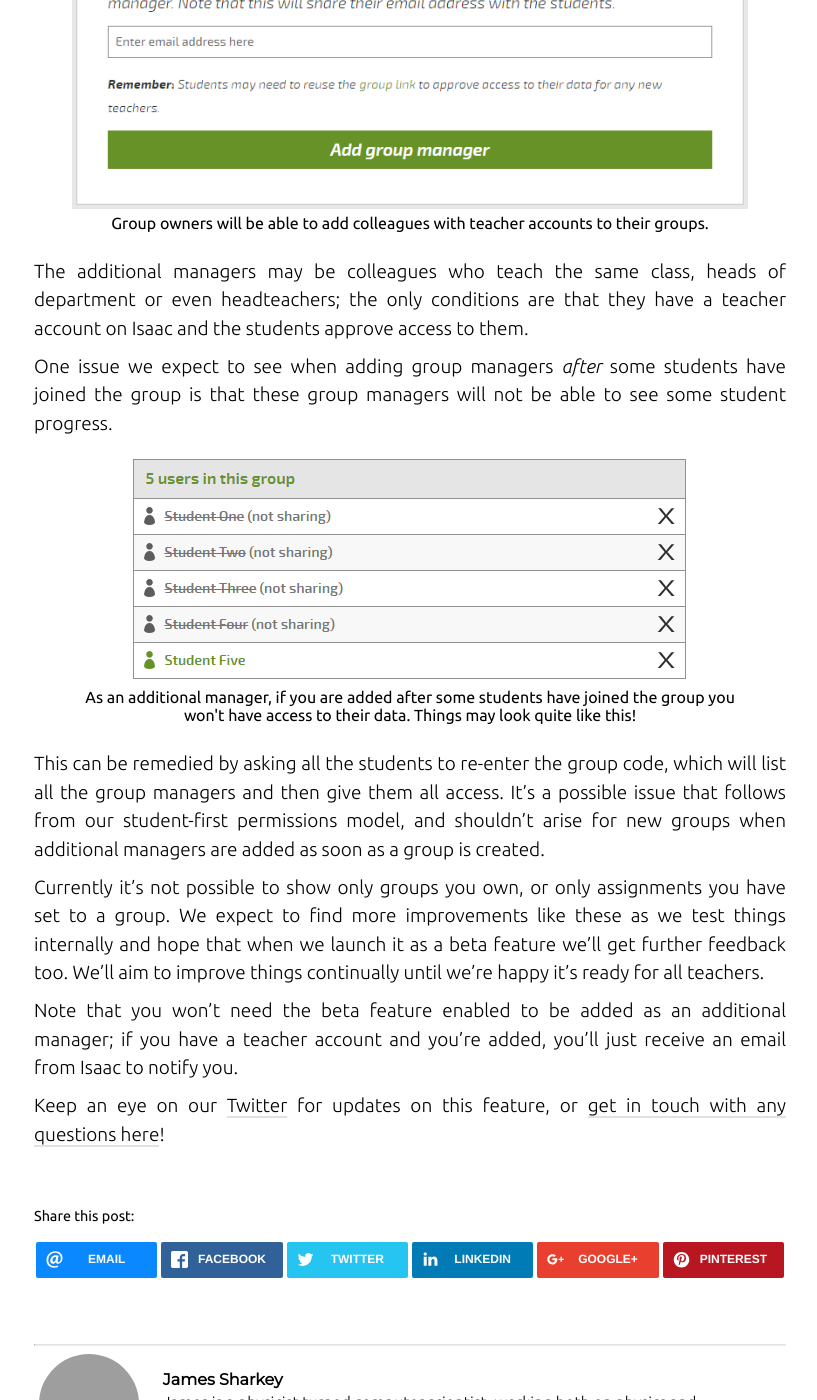
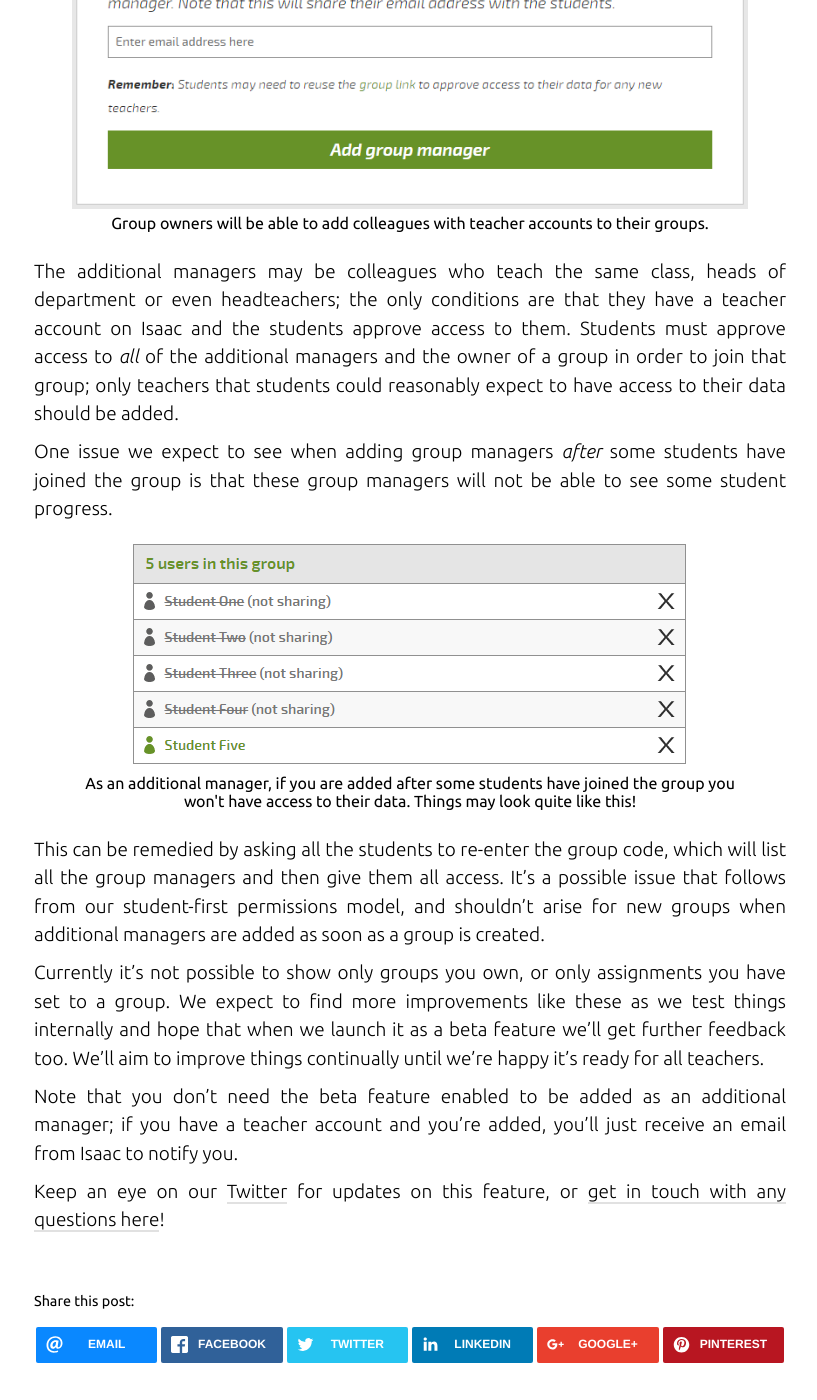
Before and after one commit to isaacphysics/isaac-labs, a Jekyll site: the page built from blog/_posts/2018-05-08-teachers-sharing-groups.markdown, in a window 1280 px wide and 1400 px high, scrolled down 1849 px. Shown: the whole window, without its empty margins (230-1047 px from the left). Built offline with Jekyll 4.4.1, drawn with Linux system fonts in a browser that asks for light colours; nearby versions of some CDN libraries; some of the changed text lies outside the part shown; grey boxes are pictures that could not be loaded.

Commit message:
More wording changes to multiple teachers per group post

```diff
--- a/blog/_posts/2018-05-08-teachers-sharing-groups.markdown
+++ b/blog/_posts/2018-05-08-teachers-sharing-groups.markdown
@@ -20,13 +20,13 @@ Why has this been so tricky to implement? Our data sharing model puts students i
 
 When students use a group code, they'll now see a more detailed dialogue like the one above, showing all the teachers they will be granting access to. It also highlights those they are already sharing some data with: to show that they have trusted that user before, or to help see which additional managers have been added since they last used the group code.
 
-Teachers will eventually be given a new option alongside the "Invite Users" option for groups they have created: "Edit Group Managers":
+How do you use this new feature? Teachers will eventually be given a new option alongside the "Invite Users" option for groups they have created: "Edit Group Managers":
 <figure style="text-align:center;margin:15px auto 25px auto;width:90%;">
     <img src="/images/sharing-groups/add-managers-dialogue-box.png" alt="The new edit group manager interface, listing the names and emails of all teachers who manage the group.">
     <figcaption>Group owners will be able to add colleagues with teacher accounts to their groups.</figcaption>
 </figure>
 
-The additional managers may be colleagues who teach the same class, heads of department or even headteachers; the only conditions are that they have a teacher account on Isaac and the students approve access to them.
+The additional managers may be colleagues who teach the same class, heads of department or even headteachers; the only conditions are that they have a teacher account on Isaac and the students approve access to them. Students must approve access to _all_ of the additional managers and the owner of a group in order to join that group; only teachers that students could reasonably expect to have access to their data should be added.
 
 One issue we expect to see when adding group managers _after_ some students have joined the group is that these group managers will not be able to see some student progress.
 <figure style="text-align:center;margin:15px auto 25px auto;width:90%;">
@@ -38,6 +38,6 @@ This can be remedied by asking all the students to re-enter the group code, whic
 
 Currently it's not possible to show only groups you own, or only assignments you have set to a group. We expect to find more improvements like these as we test things internally and hope that when we launch it as a beta feature we'll get further feedback too. We'll aim to improve things continually until we're happy it's ready for all teachers.
 
-Note that you won't need the beta feature enabled to be added as an additional manager; if you have a teacher account and you're added, you'll just receive an email from Isaac to notify you.
+Note that you don't need the beta feature enabled to be added as an additional manager; if you have a teacher account and you're added, you'll just receive an email from Isaac to notify you.
 
 Keep an eye on our <a href="https://twitter.com/isaacphysics" target="_blank">Twitter</a> for updates on this feature, or <a href="https://isaacphysics.org/contact?subject=Multiple%20Teachers%20per%20Group" target="_blank">get in touch with any questions here</a>!
```
